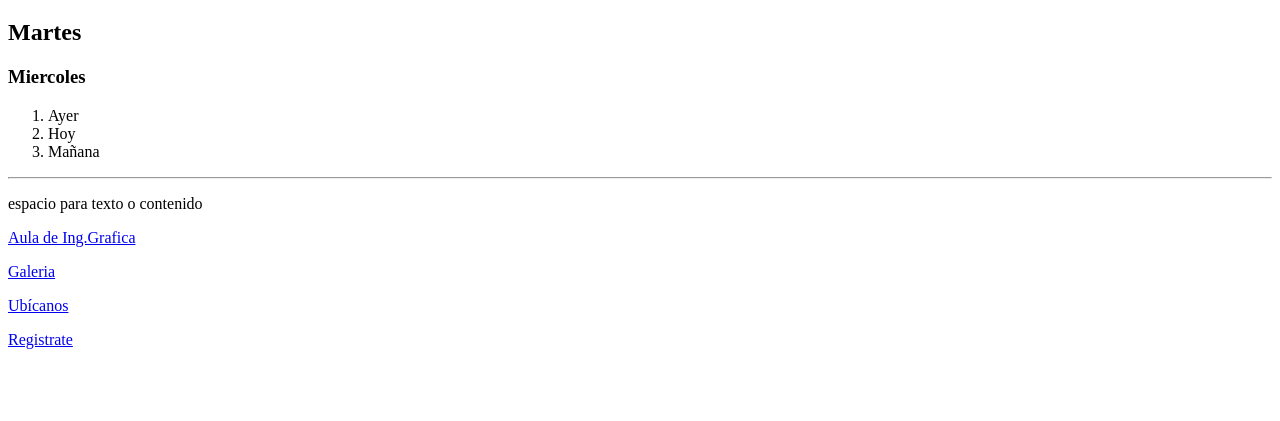
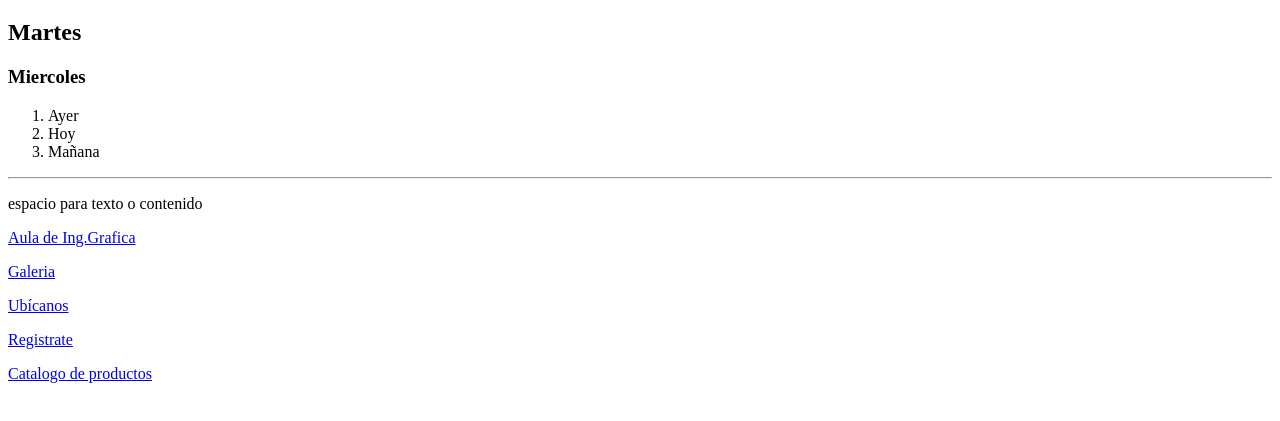
Before and after one commit to Saul-MC/testSaul, a plain HTML site: page index.html in a window 1280 px wide. Shown: the part 95-516 px from the top of the page. Drawn offline with Linux system fonts and the light colour scheme.

Commit message:
version 4

```diff
--- a/index.html
+++ b/index.html
@@ -27,6 +27,7 @@
     <p><a href="galeria.html">Galeria</a></p>
     <p><a href="ubicacion/ubicanos.html">Ubícanos</a></p>
     <p><a href="contactanos.html">Registrate</a></p>
+    <p><a href="productos.html">Catalogo de productos</a></p>
     <!-- CTRL + SHIFT + R-->
 
 </body>
```
